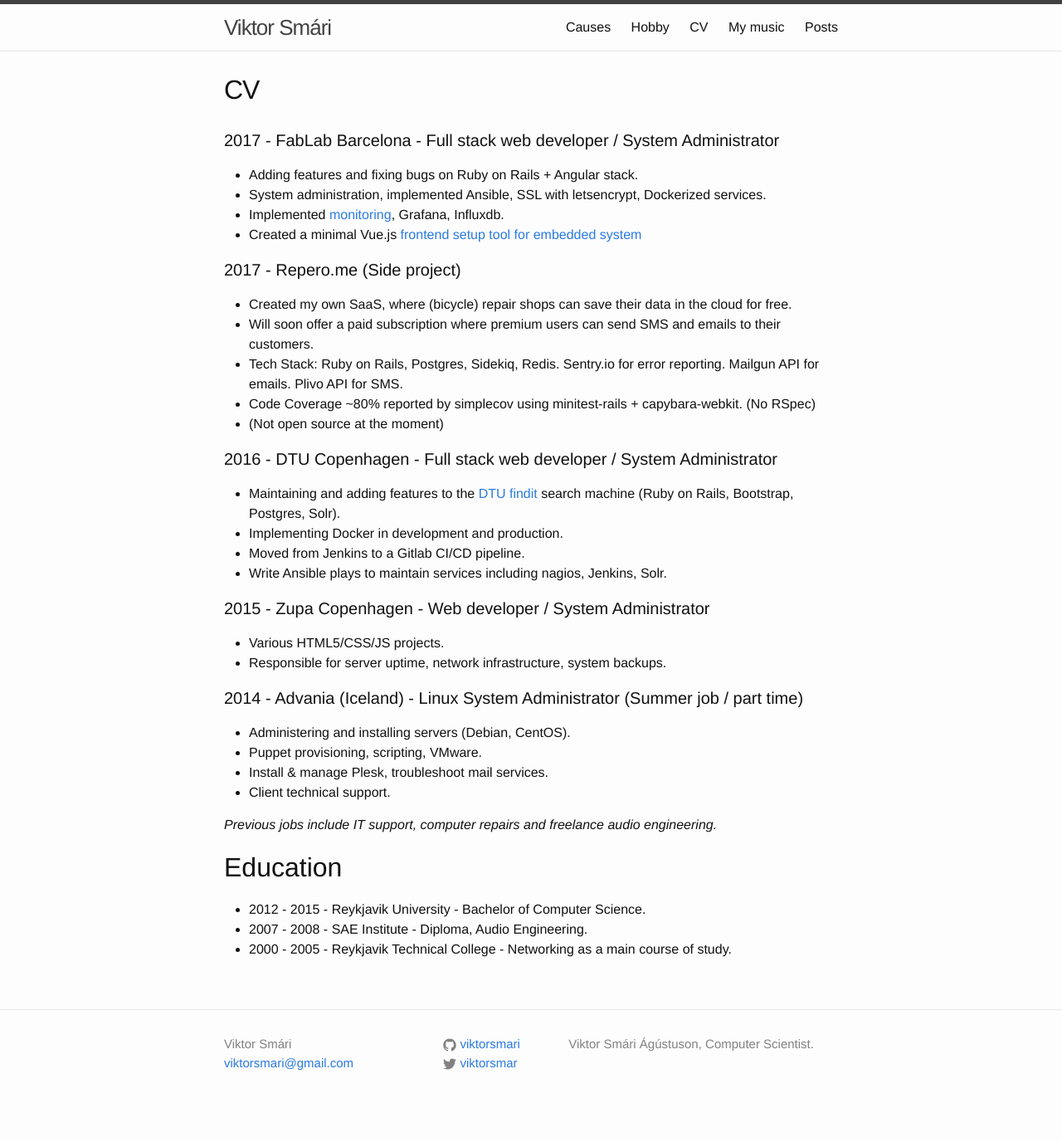
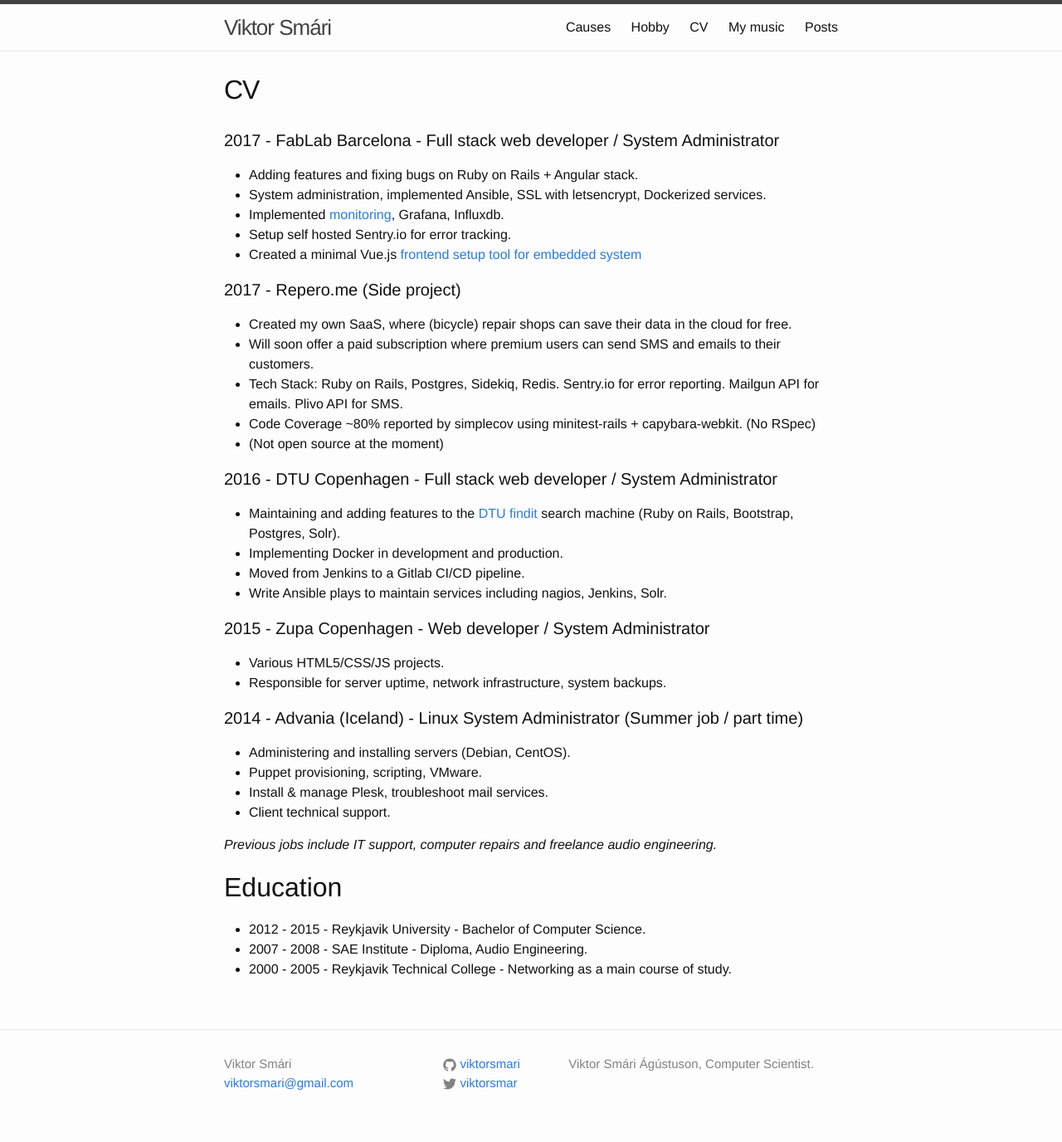
Before and after one commit to viktorsmari/viktorsmari.github.io, a Jekyll site: the page built from index.md, in a window 1280 px wide. Shown: the whole page at 83% size. Built offline with Jekyll 4.4.1, drawn with Linux system fonts in a browser that asks for light colours; before the commit the page ends 1352 px from its top, so only the background shows below that.

Commit message:
Update index.md

```diff
--- a/index.md
+++ b/index.md
@@ -9,6 +9,7 @@
   * Adding features and fixing bugs on Ruby on Rails + Angular stack.
   * System administration, implemented Ansible, SSL with letsencrypt, Dockerized services.
   * Implemented [monitoring](https://grafana.smartcitizen.me), Grafana, Influxdb.
+  * Setup self hosted Sentry.io for error tracking.
   * Created a minimal Vue.js [frontend setup tool for embedded system](https://fablabbcn.github.io/smartcitizen-kit-20/esp/data/)
 
 #### 2017 - Repero.me (Side project)
```
